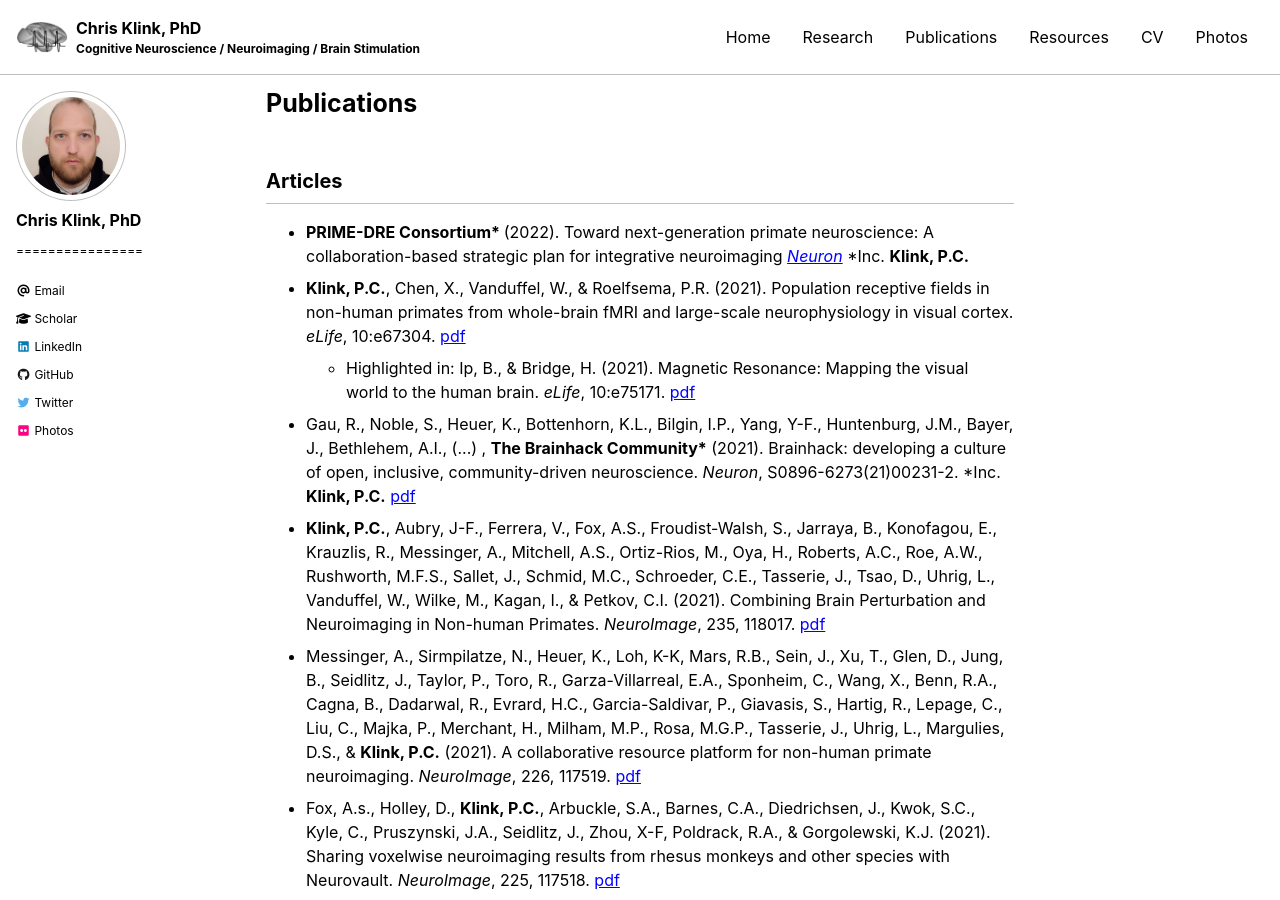
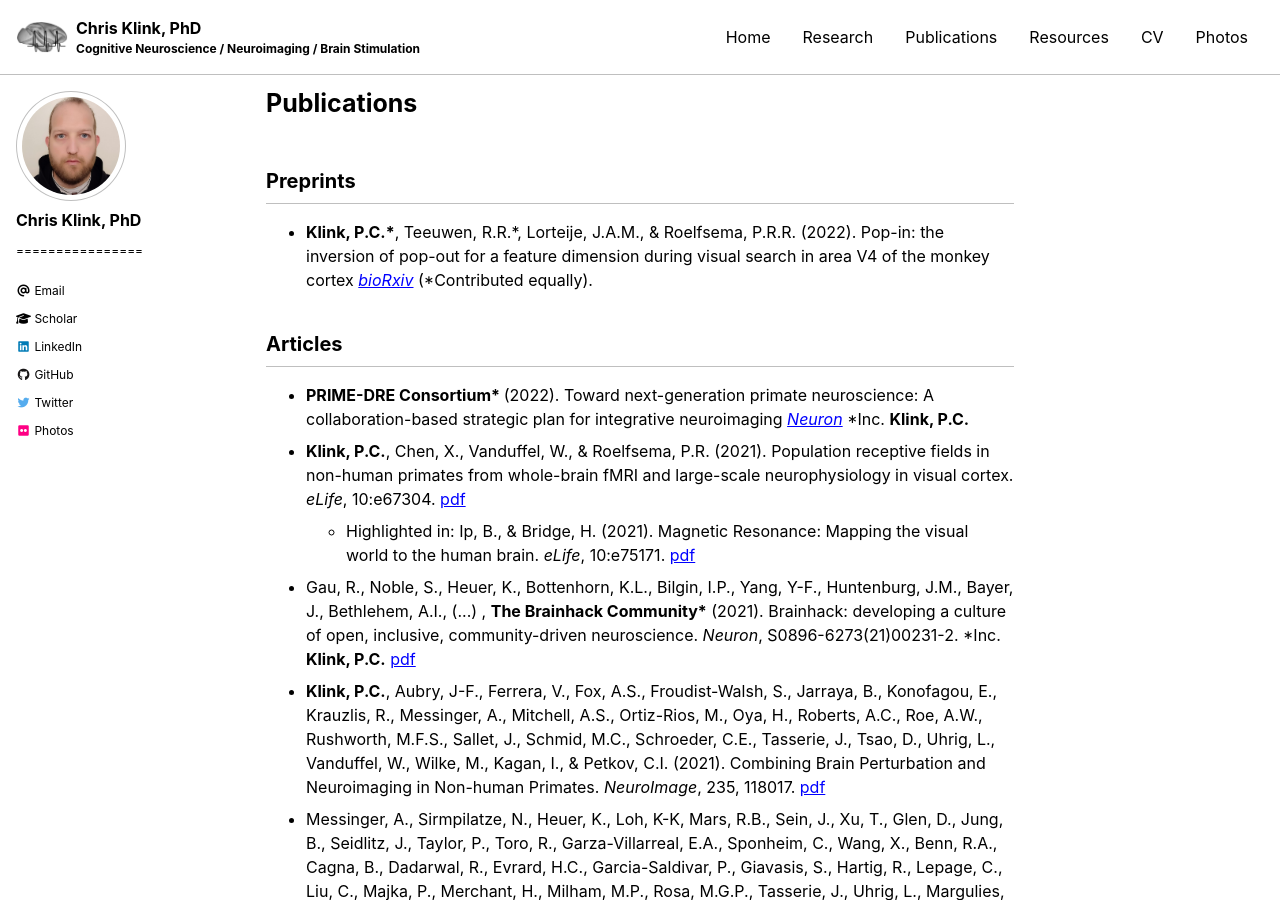
Before and after one commit to pcklink/pcklink.github.io, a Jekyll site: the page built from publications.md, in a window 1280 px wide and 900 px high. Built offline with Jekyll 4.4.1, drawn with Linux system fonts in a browser that asks for light colours; cached includes are drawn as plain includes; nearby versions of some CDN libraries.

Commit message:
Update publications.md

```diff
--- a/publications.md
+++ b/publications.md
@@ -4,6 +4,12 @@ title: "Publications"
 layout: single
 author_profile: true
 ---
+
+## Preprints
+<ul>
+  <li><b>Klink, P.C.*</b>, Teeuwen, R.R.*, Lorteije, J.A.M., & Roelfsema, P.R.R. (2022). Pop-in: the inversion of pop-out for a feature dimension during visual search in area V4 of the monkey cortex <a href="https://doi.org/10.1101/2022.06.23.497353"><i>bioRxiv</i></a> (*Contributed equally).
+    </li>
+</ul>
 
 ## Articles
 <ul>
```
